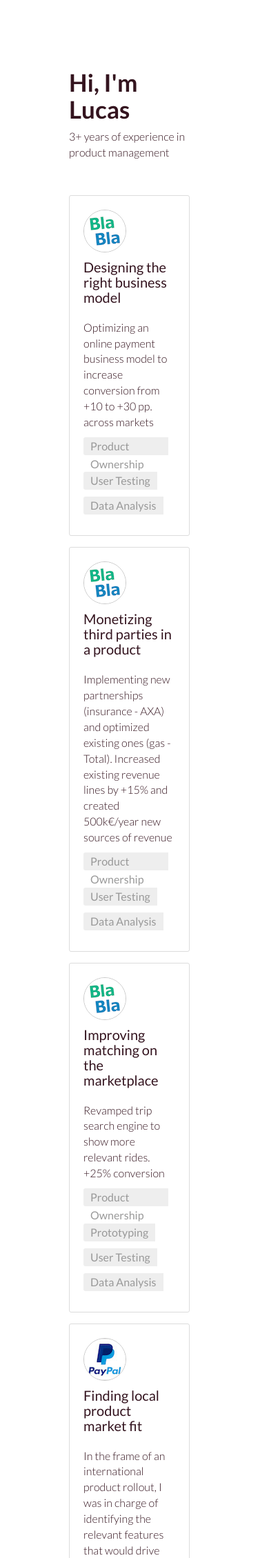
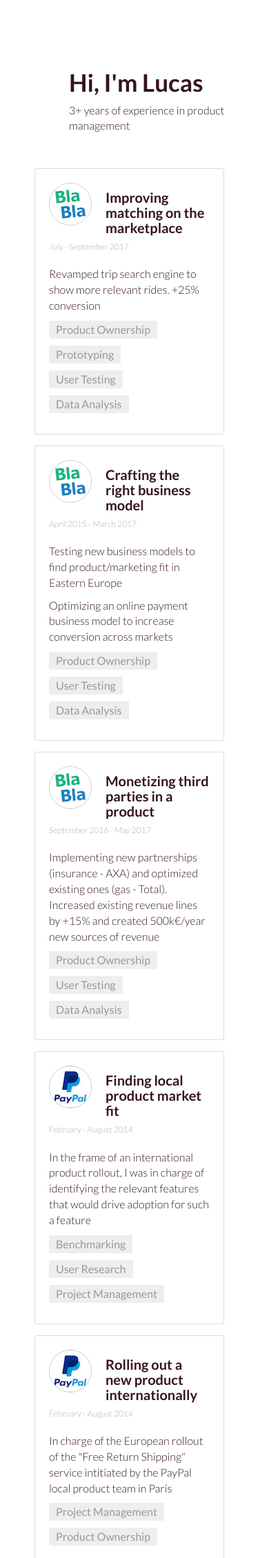
Before and after one commit to lucasdidier/personal-site, a PHP site: page / in a window 390 px wide. Shown: the top 2259 px of the page at 69% size. Run offline with PHP 8.4, Linux system fonts and the light colour scheme; some libraries are stand-ins or nearby versions.

Commit message:
Second iteration
Centered the 6 experience cards and made them mobile friendly

```diff
--- a/index.html
+++ b/index.html
@@ -22,14 +22,33 @@
 
   <div class=container>
     <div class="row">
+
+    <div class="col-md-4 col-xs-12">
+       <div class="card">
+        <div class="card-block">
+          <div class="card-main">
+            <img style="float:left" class="img-circle" src="images/logo-blabla.png" />
+            <h4 class="card-title">Improving matching on the marketplace</h4>
+            <h5>July - September 2017</h5>
+          </div>
+            <p class="card-text">Revamped trip search engine to show more relevant rides. +25% conversion</p>
+            <span class="tag">Product Ownership</span>
+            <span class="tag">Prototyping</span>
+            <span class="tag">User Testing </span>
+            <span class="tag">Data Analysis</span>
+        </div>
+      </div>
+    </div>
       <div class="col-md-4 col-xs-12">
          <div class="card">
           <div class="card-block">
             <div class="card-main">
               <img style="float:left" class="img-circle" src="images/logo-blabla.png" />
-              <h4 class="card-title">Designing the right business model</h4>
+              <h4 class="card-title">Crafting the right business model</h4>
+              <h5>April 2015 - March 2017</h5>
             </div>
-              <p class="card-text">Optimizing an online payment business model to increase conversion from +10 to +30 pp. across markets</p>
+              <p class="card-text">Testing new business models to find product/marketing fit in Eastern Europe</p>
+              <p class="card-text">Optimizing an online payment business model to increase conversion across markets</p>
               <span class="tag">Product Ownership</span>
               <span class="tag">User Testing </span>
               <span class="tag">Data Analysis</span>
@@ -43,25 +62,11 @@
             <div class="card-main">
               <img style="float:left" class="img-circle" src="images/logo-blabla.png" />
               <h4 class="card-title">Monetizing third parties in a product</h4>
+              <h5>September 2016 - May 2017</h5>
+
             </div>
               <p class="card-text">Implementing new partnerships (insurance - AXA) and optimized existing ones (gas - Total). Increased existing revenue lines by +15% and created 500k€/year new sources of revenue</p>
               <span class="tag">Product Ownership</span>
-              <span class="tag">User Testing </span>
-              <span class="tag">Data Analysis</span>
-          </div>
-        </div>
-      </div>
-
-      <div class="col-md-4 col-xs-12">
-         <div class="card">
-          <div class="card-block">
-            <div class="card-main">
-              <img style="float:left" class="img-circle" src="images/logo-blabla.png" />
-              <h4 class="card-title">Improving matching on the marketplace</h4>
-            </div>
-              <p class="card-text">Revamped trip search engine to show more relevant rides. +25% conversion</p>
-              <span class="tag">Product Ownership</span>
-              <span class="tag">Prototyping</span>
               <span class="tag">User Testing </span>
               <span class="tag">Data Analysis</span>
           </div>
@@ -78,7 +83,8 @@
           <div class="card-block">
             <div class="card-main">
               <img style="float:left" class="img-circle" src="images/logo-paypal.jpg" />
-              <h4 class="card-title">Finding local product market fit</h4>
+                <h4 class="card-title">Finding local product market fit</h4>
+                <h5>February - August 2014</h5>
             </div>
               <p class="card-text">In the frame of an international product rollout, I was in charge of identifying the relevant features that would drive adoption for such a feature</p>
               <span class="tag">Benchmarking</span>
@@ -94,6 +100,7 @@
             <div class="card-main">
               <img style="float:left" class="img-circle" src="images/logo-paypal.jpg" />
               <h4 class="card-title">Rolling out a new product internationally</h4>
+              <h5>February - August 2014</h5>
             </div>
               <p class="card-text">In charge of the European rollout of the "Free Return Shipping" service intitiated by the PayPal local product team in Paris</p>
               <span class="tag">Project Management</span>
@@ -108,6 +115,8 @@
             <div class="card-main">
               <img style="float:left" class="img-circle" src="images/logo-ifeelgoods.jpg" />
               <h4 class="card-title">Making a backoffice tool usable</h4>
+              <h5>June - December 2013</h5>
+
             </div>
               <p class="card-text">Learning from client feedback in order to improve a backoffice tool and keeping strong retention</p>
               <span class="tag">Product Ownership</span>
@@ -120,7 +129,7 @@
   </div>
 
 
-      <div id="reachout">
+      <div id="reachout" class="text-center padded">
         <h2>Get in touch</h2>
         <p>Want to see how we can collaborate? Just drop me a line!</p>
         <form action="" class="form-inline">
--- a/stylesheets/experience.css
+++ b/stylesheets/experience.css
@@ -10,7 +10,8 @@
 	padding: 20px;
 	margin-right: 15px;
 	margin-bottom: 16px;
-	min-height: 300px;
+	min-height: 320px;
+
 }
 
 .img-circle {
--- a/stylesheets/home.css
+++ b/stylesheets/home.css
@@ -2,11 +2,15 @@
 
 body {
 	font-family: 'Lato', sans-serif;	color: #34141F;
-	margin-left: 100px;
-	margin-right: 100px;
+	padding-left: 50px;
+	padding-right: 50px;
 	margin-top: 100px;
 	font-weight: 400;
 	font-size: 16px;
+}
+
+#minibio {
+	margin-left: 50px;
 }
 
 h1 {
@@ -16,7 +20,13 @@ h1 {
 
 h4 {
 	font-size: 20px;
-	font-weight: 500;
+	font-weight: 700;
+}
+
+h5 {
+	font-size: 12px;
+	font-weight: 300;
+	color: rgb(175, 175, 175);
 }
 
 p {
```
